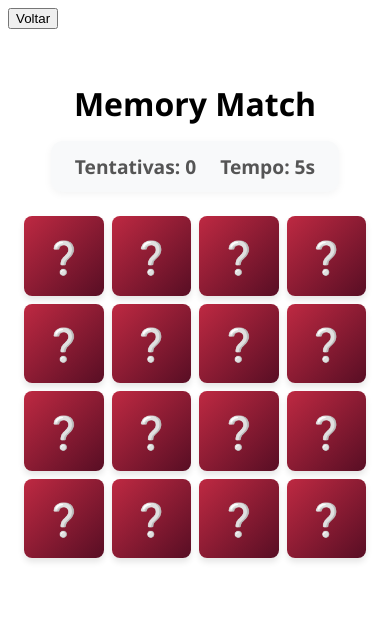
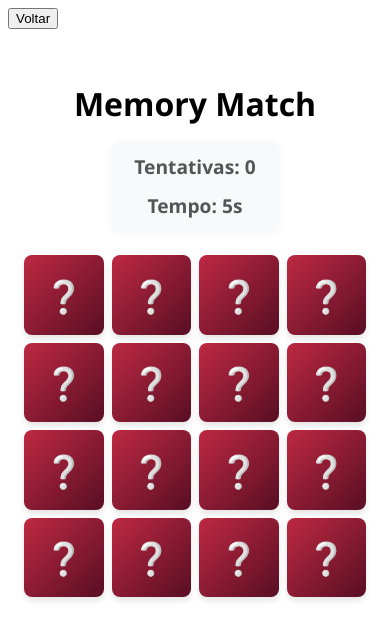
Before and after one commit to leandroxelor00/MindGames, a React app in the folder frontend/: page /game/memory-match in a window 390 px wide. Shown: the top 640 px of the page. Built offline with nearby package versions, Linux system fonts and the light colour scheme; the HTML template or start-up script is replaced by a standard one.

Commit message:
refactor: add reusable Timer and ScoreBoard components
- add reusable Timer component
- add reusable ScoreBoard component
- update Memory Match to use shared components
- update Stroop Test to use shared components
- improve Timer layout and prevent text wrapping

```diff
--- /dev/null
+++ b/frontend/src/components/ScoreBoard/ScoreBoard.jsx
@@ -0,0 +1,13 @@
+import styles from "./ScoreBoard.module.css";
+
+export function ScoreBoard({ items }) {
+  return (
+    <div className={styles.container}>
+      {items.map((item) => (
+        <span key={item.label} className={styles.item}>
+          {item.label}: {item.value}
+        </span>
+      ))}
+    </div>
+  );
+}
--- /dev/null
+++ b/frontend/src/components/ScoreBoard/ScoreBoard.module.css
@@ -0,0 +1,18 @@
+.container {
+  display: flex;
+  align-items: center;
+  gap: 24px;
+}
+
+.item {
+  display: flex;
+  align-items: center;
+  white-space: nowrap;
+}
+
+@media (max-width: 480px) {
+  .container {
+    flex-direction: column;
+    gap: 8px;
+  }
+}
--- a/frontend/src/components/Timer/Timer.jsx
+++ b/frontend/src/components/Timer/Timer.jsx
@@ -1,7 +1,9 @@
+import styles from "./Timer.module.css";
+
 export function Timer({ segundos, label = "Tempo" }) {
-    return (
-      <p>
-        {label}: {segundos}s
-      </p>
-    );
-  }
+  return (
+    <p className={styles.container}>
+      {label}: {segundos}s
+    </p>
+  );
+}
--- /dev/null
+++ b/frontend/src/components/Timer/Timer.module.css
@@ -0,0 +1,4 @@
+.container {
+    margin: 0;
+    white-space: nowrap;
+  }
--- a/frontend/src/games/memory-match/MemoryMatch.jsx
+++ b/frontend/src/games/memory-match/MemoryMatch.jsx
@@ -1,24 +1,39 @@
 import { useMemoryMatch } from "./useMemoryMatch";
 import styles from "./MemoryMatch.module.css";
+
 import { Timer } from "../../components/Timer/Timer";
+import { ScoreBoard } from "../../components/ScoreBoard/ScoreBoard";
 
 export function MemoryMatch() {
-  const { baralho, tentativas, segundos, jogoFinalizado, virarCarta } =
-    useMemoryMatch();
+  const {
+    baralho,
+    tentativas,
+    segundos,
+    jogoFinalizado,
+    virarCarta,
+  } = useMemoryMatch();
 
   return (
     <div className={styles.container}>
       <h1 className={styles.titulo}>Memory Match</h1>
 
       <div className={styles.painel}>
-        <span>Tentativas: {tentativas}</span>
+        <ScoreBoard
+          items={[
+            {
+              label: "Tentativas",
+              value: tentativas,
+            },
+          ]}
+        />
+
         <Timer segundos={segundos} />
       </div>
 
       {jogoFinalizado && (
         <div className={styles.mensagemVitoria}>
-          🎉 Parabéns! Você venceu em {tentativas} tentativas e {segundos}{" "}
-          segundos!
+          🎉 Parabéns! Você venceu em {tentativas} tentativas e{" "}
+          {segundos} segundos!
         </div>
       )}
 
@@ -34,15 +49,14 @@ export function MemoryMatch() {
                 ${estaVirada ? styles.flipped : ""}
                 ${carta.pareada ? styles.pareada : ""}
               `}
-              onClick={() => {
-                if (!carta.virada && !carta.pareada) {
-                  virarCarta(carta.id);
-                }
-              }}
+              onClick={() => virarCarta(carta.id)}
             >
               <div className={styles.cartaInner}>
                 <div className={styles.cartaFront}>❔</div>
-                <div className={styles.cartaBack}>{carta.valor}</div>
+
+                <div className={styles.cartaBack}>
+                  {carta.valor}
+                </div>
               </div>
             </div>
           );
--- a/frontend/src/games/memory-match/MemoryMatch.module.css
+++ b/frontend/src/games/memory-match/MemoryMatch.module.css
@@ -17,6 +17,7 @@
 .painel {
   display: flex;
   align-items: center;
+  justify-content: center;
   gap: 24px;
   font-size: 1.2rem;
   font-weight: 600;
@@ -48,14 +49,14 @@
   grid-template-columns: repeat(4, 1fr);
   gap: 12px;
   width: 100%;
-    max-width: 640px; /* Limita o crescimento em telas grandes */
+  max-width: 640px;
 }
 
 /* Container responsável por dar a perspectiva 3D */
 .cartaContainer {
   aspect-ratio: 1 / 1;
   width: 100%;
-    perspective: 1000px; /* Cria a profundidade 3D */
+  perspective: 1000px;
   cursor: pointer;
 }
 
@@ -65,31 +66,34 @@
   width: 100%;
   height: 100%;
   text-align: center;
-    transition: transform 0.6s cubic-bezier(0.4, 0.2, 0.2, 1); /* Tempo e estilo da animação */
-    transform-style: preserve-3d; /* Mantém os filhos em ambiente 3D */
+  transition: transform 0.6s cubic-bezier(0.4, 0.2, 0.2, 1);
+  transform-style: preserve-3d;
 }
 
-  /* Quando a carta recebe a classe flipped, gira 180 graus no eixo Y */
+/* Quando a carta recebe a classe flipped */
 .cartaContainer.flipped .cartaInner {
   transform: rotateY(180deg);
 }
 
 /* Estilos em comum para frente e verso */
-  .cartaFront, .cartaBack {
+.cartaFront,
+.cartaBack {
   position: absolute;
   width: 100%;
   height: 100%;
-    backface-visibility: hidden; /* Esconde o lado que está de costas pra tela */
+  backface-visibility: hidden;
+
   display: flex;
   align-items: center;
   justify-content: center;
+
   border-radius: 12px;
   font-size: 2.5rem;
   box-shadow: 0 4px 6px rgba(0, 0, 0, 0.1);
   user-select: none;
 }
 
-  /* Face com o "❓" (Costas da carta real) */
+/* Face com o "❓" */
 .cartaFront {
   background: linear-gradient(135deg, #be2942 0%, #580e24 100%);
   color: white;
@@ -102,28 +106,50 @@
   box-shadow: 0 8px 16px rgba(0, 0, 0, 0.2);
 }
 
-  /* Face com o valor (A frente real da carta) */
+/* Face com o valor */
 .cartaBack {
   background: #ffffff;
   color: #333;
-    transform: rotateY(180deg); /* Já começa virado de costas pro usuário */
+  transform: rotateY(180deg);
 }
 
-  /* Estilo para quando a carta foi pareada (acertada) */
+/* Carta pareada */
 .cartaContainer.pareada .cartaBack {
   background: #e8f5e9;
   color: #2e7d32;
-    box-shadow: inset 0 0 12px rgba(0,0,0,0.05);
+  box-shadow: inset 0 0 12px rgba(0, 0, 0, 0.05);
 }
 
-  /* Ajustes para telas menores (Celulares) */
+/* Celulares */
 @media (max-width: 480px) {
-    .titulo { font-size: 2rem; }
-    .grade { gap: 8px; }
-    .cartaFront, .cartaBack { font-size: 2rem; border-radius: 8px; }
+  .titulo {
+    font-size: 2rem;
+  }
+
+  .grade {
+    gap: 8px;
+  }
+
+  .painel {
+    flex-direction: column;
+    gap: 12px;
+  }
+
+  .cartaFront,
+  .cartaBack {
+    font-size: 2rem;
+    border-radius: 8px;
+  }
 }
 
 @keyframes fadeIn {
-    from { opacity: 0; transform: translateY(-10px); }
-    to { opacity: 1; transform: translateY(0); }
+  from {
+    opacity: 0;
+    transform: translateY(-10px);
   }
+
+  to {
+    opacity: 1;
+    transform: translateY(0);
+  }
+}
--- a/frontend/src/games/stroop-test/StroopTest.jsx
+++ b/frontend/src/games/stroop-test/StroopTest.jsx
@@ -1,6 +1,7 @@
 import { useStroopTest } from "./useStroopTest";
 import styles from "./StroopTest.module.css";
 import { Timer } from "../../components/Timer/Timer";
+import { ScoreBoard } from "../../components/ScoreBoard/ScoreBoard";
 
 export function StroopTest() {
   const {
@@ -30,16 +31,19 @@ export function StroopTest() {
       {/* Mensagem de Fim de Jogo bonita baseada no seu exemplo */}
       {gameOver && (
         <div className={styles.mensagemVitoria}>
-          Fim de jogo! Você fez {score} pontos com uma média de {avgReactionTime}ms de reação.
+          Fim de jogo! Você fez {score} pontos com uma média de{" "}
+          {avgReactionTime}ms de reação.
         </div>
       )}
 
       <div className={styles.painel}>
-      <Timer segundos={segundos} label="Tempo Restante"/>
-        <p>Pontuação: {score}</p>
-        <p className={styles.reactionTime}>
-          Tempo de reação (média): {avgReactionTime}ms
-        </p>
+        <Timer segundos={segundos} label="Tempo Restante" />
+        <ScoreBoard
+          items={[
+            { label: "Pontuação", value: score },
+            { label: "Tempo de reação (média)", value: `${avgReactionTime}ms` },
+          ]}
+        />
       </div>
 
       <div className={styles.wordDisplay}>
--- a/frontend/src/games/stroop-test/StroopTest.module.css
+++ b/frontend/src/games/stroop-test/StroopTest.module.css
@@ -2,7 +2,9 @@
   display: flex;
   flex-direction: column;
   align-items: center;
-  font-family: 'Segoe UI', Tahoma, Geneva, Verdana, sans-serif;
+
+  font-family: "Segoe UI", Tahoma, Geneva, Verdana, sans-serif;
+
   padding: 2rem 1rem;
   max-width: 800px;
   margin: 0 auto;
@@ -16,61 +18,69 @@
 }
 
 .painel {
-  display: grid;
-  grid-template-columns: repeat(2, 1fr);
-  gap: 16px;
+  display: flex;
+  align-items: center;
+  justify-content: center;
+  gap: 24px;
+
   font-size: 1.2rem;
   font-weight: 600;
   color: #555;
+
   margin-bottom: 24px;
   background: #f8f9fa;
   padding: 16px 24px;
   border-radius: 12px;
+
   box-shadow: 0 2px 8px rgba(0, 0, 0, 0.05);
+
   width: 100%;
-  max-width: 450px;
-  text-align: center;
+  max-width: 700px;
 }
 
-.reactionTime {
-  grid-column: span 2;
-  font-size: 1rem;
-  color: #666;
-  border-top: 1px solid #eaeaea;
-  padding-top: 8px;
-  margin-top: 4px;
-}
-
-/* Mensagem de fim de jogo baseada no seu exemplo */
+/* Mensagem de fim de jogo */
 .mensagemVitoria {
   background-color: #d4edda;
   color: #155724;
+
   padding: 16px 24px;
+
   border-radius: 12px;
+
   font-weight: bold;
   text-align: center;
+
   margin-bottom: 24px;
+
   width: 100%;
   max-width: 450px;
+
   box-shadow: 0 4px 6px rgba(0, 0, 0, 0.05);
+
   animation: fadeIn 0.5s ease-in;
 }
 
 .wordDisplay {
   font-size: 4rem;
   font-weight: bolder;
+
   margin: 10px 0 30px 0;
+
   min-height: 90px;
+
   display: flex;
   align-items: center;
   justify-content: center;
+
   user-select: none;
 }
 
 .gradeBotoes {
   display: grid;
   grid-template-columns: 1fr 1fr;
+
   gap: 12px;
+
   width: 100%;
   max-width: 450px;
 }
@@ -78,20 +88,28 @@
 .btnColor {
   font-size: 1.2rem;
   font-weight: bold;
+
   background-color: #ffffff;
   color: #333;
+
   padding: 16px;
+
   border: 2px solid #eaeaea;
   border-radius: 12px;
+
   cursor: pointer;
+
   transition: all 0.2s ease;
+
   box-shadow: 0 2px 4px rgba(0, 0, 0, 0.05);
 }
 
 .btnColor:hover:not(:disabled) {
   background-color: #f1f3f5;
   border-color: #ced4da;
+
   transform: translateY(-2px);
+
   box-shadow: 0 4px 8px rgba(0, 0, 0, 0.1);
 }
 
@@ -101,13 +119,35 @@
 }
 
 @media (max-width: 480px) {
-  .titulo { font-size: 2rem; }
-  .painel { font-size: 1rem; }
-  .wordDisplay { font-size: 3rem; }
-  .btnColor { font-size: 1rem; padding: 12px; }
+  .titulo {
+    font-size: 2rem;
+  }
+
+  .painel {
+    flex-direction: column;
+    gap: 12px;
+
+    font-size: 1rem;
+  }
+
+  .wordDisplay {
+    font-size: 3rem;
+  }
+
+  .btnColor {
+    font-size: 1rem;
+    padding: 12px;
+  }
 }
 
 @keyframes fadeIn {
-  from { opacity: 0; transform: translateY(-10px); }
-  to { opacity: 1; transform: translateY(0); }
+  from {
+    opacity: 0;
+    transform: translateY(-10px);
+  }
+
+  to {
+    opacity: 1;
+    transform: translateY(0);
+  }
 }
```
Lines whose indentation alone changed are shown as unchanged.
